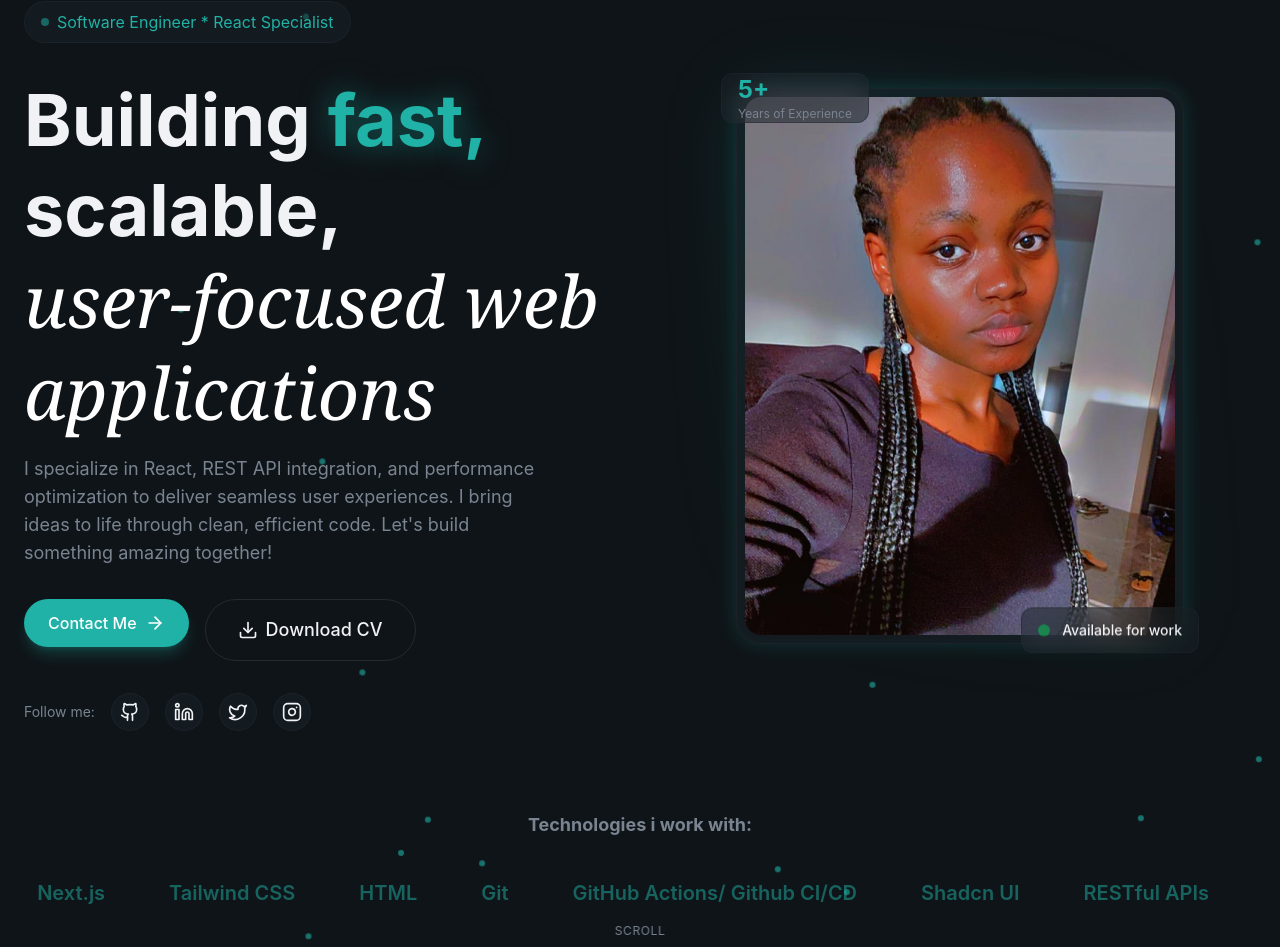
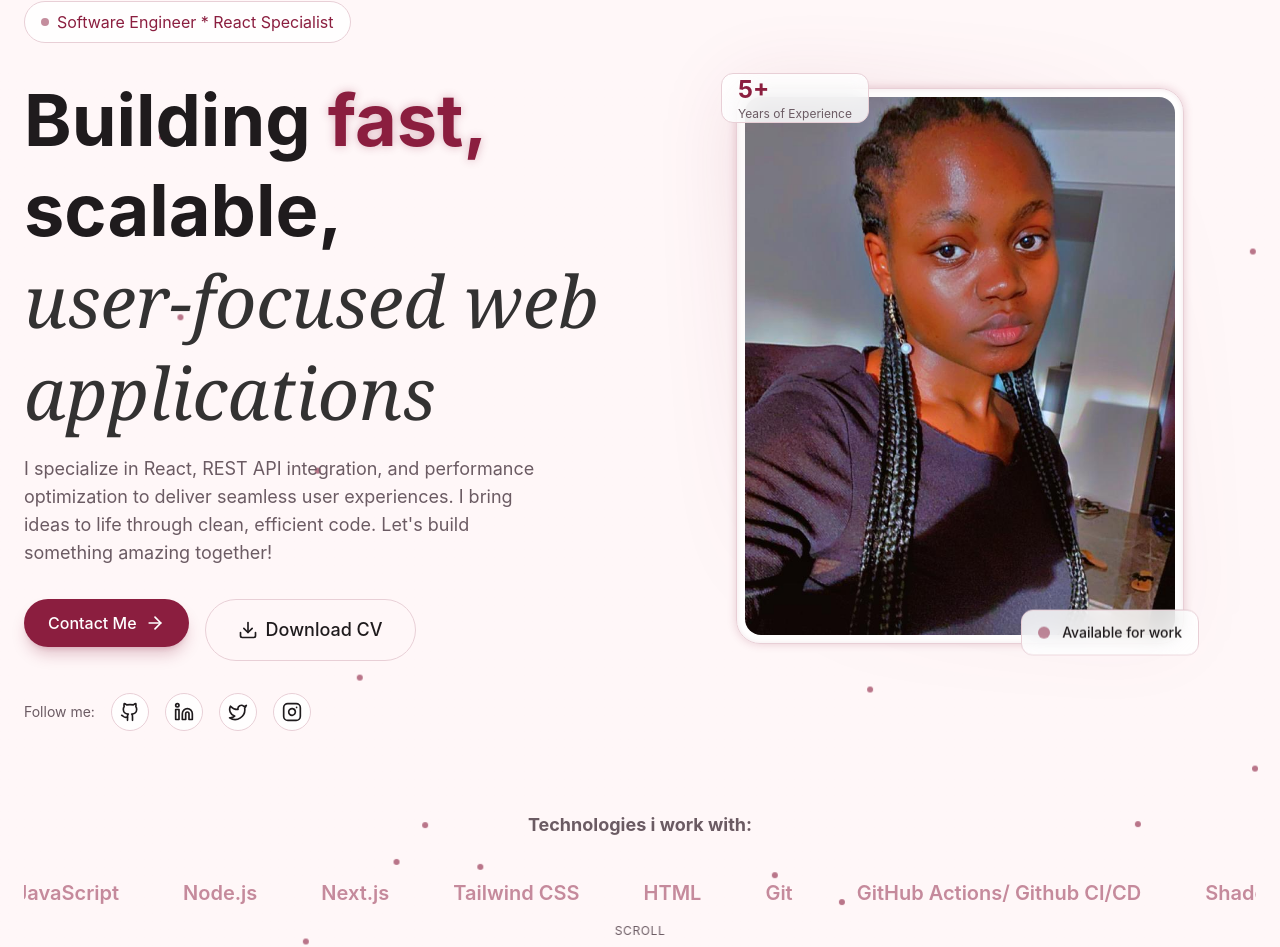
Before and after one commit to Sheeba193/dev-portfolio, a React (Vite) app: page / in a window 1280 px wide. Shown: the part 127-1074 px from the top of the page. Built offline with nearby package versions, Linux system fonts and the light colour scheme.

Commit message:
better ui

```diff
--- a/src/index.css
+++ b/src/index.css
@@ -1,26 +1,32 @@
 @import "tailwindcss";
 
 @theme {
-  --color-background: #0f1418;
-  --color-foreground: #f0f2f5;
+  /* 🌸 BASE */
+  --color-background: #fff7f8;
+  --color-foreground: #1f1b1d;
 
-  --color-card: #141a1f;
+  --color-card: #ffffff;
 
-  --color-primary: #20b2a6;
+  /* 🌹 PRIMARY (burgundy / rose red) */
+  --color-primary: #8b1e3f;
   --color-primary-foreground: #ffffff;
 
-  --color-secondary: #1f2830;
-  --color-secondary-foreground: #20b2a6;
+  /* 🌹 SECONDARY */
+  --color-secondary: #fbe4ea;
+  --color-secondary-foreground: #8b1e3f;
 
-  --color-muted: #252e37;
-  --color-muted-foreground: #7a8491;
+  /* 🌸 MUTED */
+  --color-muted: #f4e6ea;
+  --color-muted-foreground: #6b5b63;
 
-  --color-border: #242b32;
+  /* 🌸 BORDER */
+  --color-border: #e8cfd6;
 
   --radius: 0.75rem;
 
-  --color-highlight: #f5a623;
-  --color-surface: #1a2329;
+  /* 🌹 ACCENTS */
+  --color-highlight: #c2185b;
+  --color-surface: #ffffff;
 }
 
 @layer base {
@@ -36,6 +42,7 @@
     background-color: var(--color-background);
     color: var(--color-foreground);
     font-family: "Inter", sans-serif;
+    line-height: 1.5;
   }
 
   .font-serif {
@@ -43,52 +50,51 @@
   }
 }
 
-@layer components{
-  .glass{
-    background-color: color-mix(in srgb, var(--color-surface) 50%, transparent);
-    backdrop-filter: blur(16px);
-    border: 1px solid color-mix(in srgb, var(--color-border) 50%, transparent);
+@layer components {
+  .glass {
+    background-color: color-mix(in srgb, #ffffff 85%, transparent);
+    backdrop-filter: blur(10px);
+    border: 1px solid var(--color-border);
   }
-  .glass-strong{
-    background-color: color-mix(in srgb, var(--color-surface) 80%, transparent);
-    backdrop-filter: blur(16px);
-    border: 1px solid color-mix(in srgb, var(--color-border) 80%, transparent);
+
+  .glass-strong {
+    background-color: color-mix(in srgb, #ffffff 95%, transparent);
+    backdrop-filter: blur(10px);
+    border: 1px solid var(--color-border);
   }
-  .glow-text{
-    text-shadow: 0 0 30px color-mix(in srgb, var(--color-primary) 50%, transparent);
+
+  .glow-text {
+    text-shadow: 0 0 10px color-mix(in srgb, var(--color-primary) 30%, transparent);
   }
+
   .glow-border {
-    box-shadow: 0 0 20px
-        color-mix(in srgb, var(--color-primary) 20%, transparent),
-      inset 0 0 20px color-mix(in srgb, var(--color-primary) 5%, transparent);
+    box-shadow:
+      0 0 10px color-mix(in srgb, var(--color-primary) 20%, transparent),
+      inset 0 0 5px color-mix(in srgb, var(--color-primary) 10%, transparent);
   }
 }
 
-@layer utilities{
+@layer utilities {
   @keyframes fade-in {
     from {
       opacity: 0;
-      transform: translateY(20px);
-      filter: blur(10px);
+      transform: translateY(16px);
     }
     to {
       opacity: 1;
-      transform: translate(0);
-      filter: blur(0);
+      transform: translateY(0);
+    }
   }
 
-  }
-
-  @keyframes float{
-    0%,
-    100% {
+  @keyframes float {
+    0%, 100% {
       transform: translateY(0);
     }
     50% {
-      transform: translateY(-10px);
+      transform: translateY(-6px);
+    }
   }
 
-  }
   @keyframes marquee {
     0% {
       transform: translateX(100%);
@@ -99,7 +105,7 @@
   }
 
   .animate-fade-in {
-    animation: fade-in 0.8s ease-out both;
+    animation: fade-in 0.6s ease-out both;
   }
 
   .animate-float {
@@ -107,71 +113,51 @@
   }
 
   .animate-marquee {
-    animation: marquee 10s linear infinite;
+    animation: marquee 12s linear infinite;
   }
 
-  .animation-delay-100 {
-    animation-delay: 100ms;
-  }
-
-  .animation-delay-200 {
-    animation-delay: 200ms;
-  }
-
-  .animation-delay-300 {
-    animation-delay: 300ms;
-  }
-
-  .animation-delay-400 {
-    animation-delay: 400ms;
-  }
-
-  .animation-delay-500 {
-    animation-delay: 500ms;
-  }
-
-  .animation-delay-600 {
-    animation-delay: 600ms;
-  }
-
-  .animation-delay-800 {
-    animation-delay: 800ms;
-  }
+  /* animation delays */
+  .animation-delay-100 { animation-delay: 100ms; }
+  .animation-delay-200 { animation-delay: 200ms; }
+  .animation-delay-300 { animation-delay: 300ms; }
+  .animation-delay-400 { animation-delay: 400ms; }
+  .animation-delay-500 { animation-delay: 500ms; }
+  .animation-delay-600 { animation-delay: 600ms; }
+  .animation-delay-800 { animation-delay: 800ms; }
 
   @keyframes animated-border {
-    0% {
-      stroke-dashoffset: 400;
-    }
-    100% {
-      stroke-dashoffset: -550;
-    }
+    0% { stroke-dashoffset: 400; }
+    100% { stroke-dashoffset: -550; }
   }
 
   .group:hover .animated-border-path {
     animation: animated-border 1.5s linear infinite;
   }
+
   .animated-border:hover {
-    background-color: color-mix(in srgb, #26c4b8 15%, transparent);
-    backdrop-filter: blur(16px);
-    box-shadow: 0 0 20px color-mix(in srgb, #26c4b8 20%, transparent);
+    background-color: color-mix(in srgb, var(--color-primary) 12%, transparent);
+    backdrop-filter: blur(10px);
+    box-shadow: 0 0 12px color-mix(in srgb, var(--color-primary) 25%, transparent);
   }
+
   .timeline-glow {
-    box-shadow: 0 0 40px color-mix(in srgb, var(--color-primary) 35%, transparent),
-     0 0 80px color-mix(in srgb, var(--color-primary) 25%, transparent);
+    box-shadow:
+      0 0 20px color-mix(in srgb, var(--color-primary) 25%, transparent),
+      0 0 40px color-mix(in srgb, var(--color-primary) 15%, transparent);
   }
 }
+
 @keyframes slow-drift {
-    0%,
-    100% {
+  0%, 100% {
     transform: translate(0, 0);
   }
   25% {
-      transform: translate(20px, -30px);
+    transform: translate(15px, -20px);
   }
   50% {
-      transform: translate(-15px, -20px);
+    transform: translate(-10px, -15px);
   }
   75% {
-      transform: translate(30px, 10px);
+    transform: translate(20px, 10px);
   }
 }
--- a/src/sections/About.jsx
+++ b/src/sections/About.jsx
@@ -40,7 +40,7 @@ export const About = () => {
 
               <h2 className="text-4xl md:5xl font-bold leading-tight animate-fade-in animation-delay-100 text-secondary-foreground">
                 Learning & Building
-                <span className="text-serif italic font-normal text-white"> everyday.</span>
+                <span className="text-serif italic font-normal text-black/80"> everyday.</span>
               </h2>
 
               <div className="space-y-4 text-muted-foreground animate-fade-in animation-delay-200">
--- a/src/sections/Contact.jsx
+++ b/src/sections/Contact.jsx
@@ -102,7 +102,7 @@ const handleSubmit = async (e) =>{
           </span>
           <h2 className="text-4xl md:text-5xl font-bold mt-4 animate-fade-in animation-delay-100 text-secondary-foreground">
             Let's build {" "}
-            <span className="font-serif italic font-normal text-white">
+            <span className="font-serif italic font-normal text-black/80">
               something amazing
             </span>
           </h2>
@@ -246,7 +246,7 @@ const handleSubmit = async (e) =>{
             {/* availability card */}
             <div className="glass rounded-3xl p-8 border border-primary/30">
               <div className="flex items-center gap-3 mb-4">
-                <span className="w-3 h-3 bg-green-500 rounded-full animate-pulse"/>
+                <span className="w-3 h-3 bg-primary rounded-full animate-pulse"/>
                 <span className="font-medium">Currently Available</span>
               </div>
               <p className="text-muted-foreground text-sm">
--- a/src/sections/Experience.jsx
+++ b/src/sections/Experience.jsx
@@ -57,7 +57,7 @@ export const Experience = () => {
           </span>
           <h2 className="text-4xl md:text-5xl font-bold mt-4 mb-6 animate-fade-in animation-delay-100 text-secondary-foreground">
             Experience that {""}
-            <span className="font-serif italic font-normal text-white">
+            <span className="font-serif italic font-normal text-black/80">
               {""}
               speaks volumes.
             </span>
--- a/src/sections/Hero.jsx
+++ b/src/sections/Hero.jsx
@@ -42,7 +42,7 @@ export const Hero = () => {
             className="absolute w-1.5 h-1.5 rounded-full opacity-60"
             style={
               {
-                backgroundColor: "#20b2a6",
+                backgroundColor: "#8b1e3f",
                 left:`${Math.random() * 100}%`,
                 top:`${Math.random() * 100}%`,
                 animation:`slow-drift ${15 + Math.random() * 20}s ease-in-out infinite`,
@@ -70,11 +70,11 @@ export const Hero = () => {
             {/* headline */}
             <div className="space-y-4">
               <h1 className="text-5xl md:text-6xl lg:text-7xl font-bold leading-tight animate-fade-in animation-delay-100">
-                Building <span className="text-primary glow-text">fast, </span>
+              Building <span className="text-primary glow-text">fast, </span>
                 <br />
                 scalable,
                 <br />
-                <span className="font-serif italic font-normal text-white">
+                <span className="font-serif italic font-normal text-black/80">
                   user-focused web applications
                 </span>
               </h1>
@@ -141,7 +141,7 @@ export const Hero = () => {
                 {/* floating badge */}
                 <div className="absolute -bottom-4 -right-4 glass rounded-xl px-4 py-3 animate-float">
                   <div className="flex items-center gap-3 ">
-                    <div className="w-3 h-3 bg-green-500 rounded-full animate-pulse"/>
+                    <div className="w-3 h-3 bg-primary rounded-full animate-pulse"/>
                     <span className="text-sm font-medium">Available for work</span>
                   </div>
                 </div>
--- a/src/sections/Projects.jsx
+++ b/src/sections/Projects.jsx
@@ -65,7 +65,7 @@ export const Projects = () => {
               </span>
               <h2 className="text-4xl md:text-5xl font-bold mt-4 animate-fade-in animation-delay-100 text-secondary-foreground">
                 Projects
-                <span className="font-serif italic font-normal text-white">I've Worked On</span>
+                <span className="font-serif italic font-normal text-black/80">I've Worked On</span>
               </h2>
               <p className="text-lg text-muted-foreground mt-4 animate-fade-in animation-delay-200">
                 Here are some of the projects I've worked on. Each one represents a unique challenge and solution.
--- a/src/sections/Testimonials.jsx
+++ b/src/sections/Testimonials.jsx
@@ -62,7 +62,7 @@ export const Testimonials = () => {
             </span>
             <h2 className="text-4xl md:text-5xl font-bold mt-4 animate-fade-in animation-delay-100 text-secondary-foreground">
               Kind Words From {" "}
-              <span className="font-serif italic font-normal text-white"> My Associates</span>
+              <span className="font-serif italic font-normal text-black/80"> My Associates</span>
             </h2>
 
           </div>
```
Lines whose indentation alone changed are shown as unchanged.
